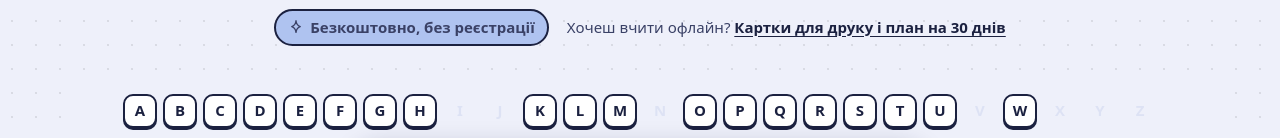
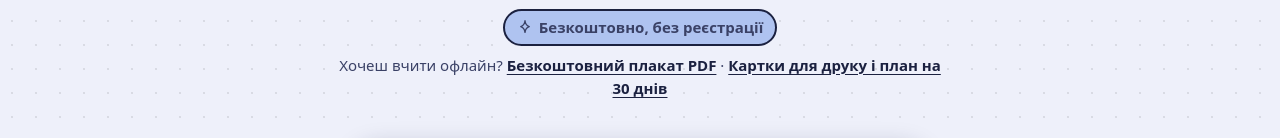
Before and after one commit to mariyavalyanskaya95-create/murly-saas, a Next.js app: page /irregular-verbs in a window 1280 px wide. Shown: the part 587-725 px from the top of the page. Built offline with nearby package versions, Linux system fonts and the light colour scheme; no server answers; a web font is replaced by a local one.

Commit message:
Irregular verbs: link to free poster [skip ci]

```diff
--- a/app/(marketing)/irregular-verbs/page.tsx
+++ b/app/(marketing)/irregular-verbs/page.tsx
@@ -45,7 +45,7 @@ export default function IrregularVerbsPage() {
           <Kit id="st-cat-cool" className="kit-hero" />
           <h1>{t({ uk: 'Неправильні дієслова', ru: 'Неправильные глаголы', en: 'Irregular verbs' })} <em>{t({ uk: 'за алфавітом.', ru: 'по алфавиту.', en: 'from A to Z.' })}</em></h1>
           <HeroTip>{t({ uk: 'Натисни на будь-яку форму, щоб послухати вимову. Навушники праворуч озвучать усі три форми підряд.', ru: 'Нажми на любую форму, чтобы послушать произношение. Наушники справа озвучат все три формы подряд.', en: 'Tap any form to hear how it sounds. The headphones on the right play all three forms in a row.' })}</HeroTip>
-          <SeoNote free={{ uk: 'Безкоштовно, без реєстрації', ru: 'Бесплатно, без регистрации', en: 'Free, no sign-up' }} sell={{ text: { uk: 'Хочеш вчити офлайн?', ru: 'Хочешь учить офлайн?', en: 'Want to learn offline?' }, links: [{ href: '/shop/verbs-30', label: { uk: 'Картки для друку і план на 30 днів', ru: 'Карточки для печати и план на 30 дней', en: 'Printable cards and a 30-day plan' } }] }} />
+          <SeoNote free={{ uk: 'Безкоштовно, без реєстрації', ru: 'Бесплатно, без регистрации', en: 'Free, no sign-up' }} sell={{ text: { uk: 'Хочеш вчити офлайн?', ru: 'Хочешь учить офлайн?', en: 'Want to learn offline?' }, links: [{ href: '/irregular-verbs/poster', label: { uk: 'Безкоштовний плакат PDF', ru: 'Бесплатный плакат PDF', en: 'Free PDF poster' } }, { href: '/shop/verbs-30', label: { uk: 'Картки для друку і план на 30 днів', ru: 'Карточки для печати и план на 30 дней', en: 'Printable cards and a 30-day plan' } }] }} />
         </div>
       </section>
 
```
